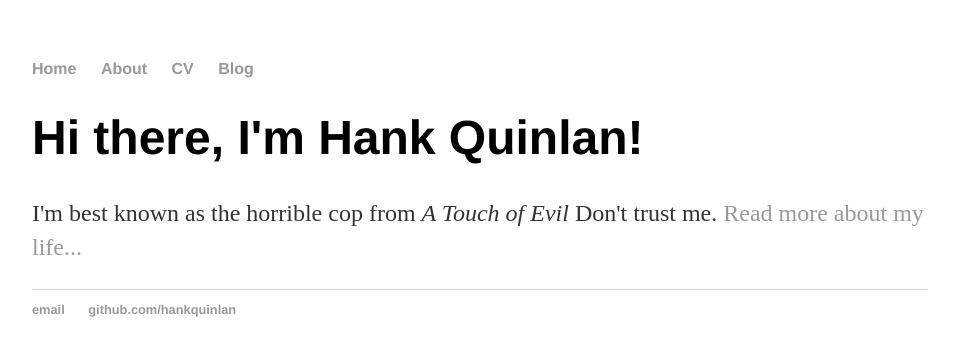
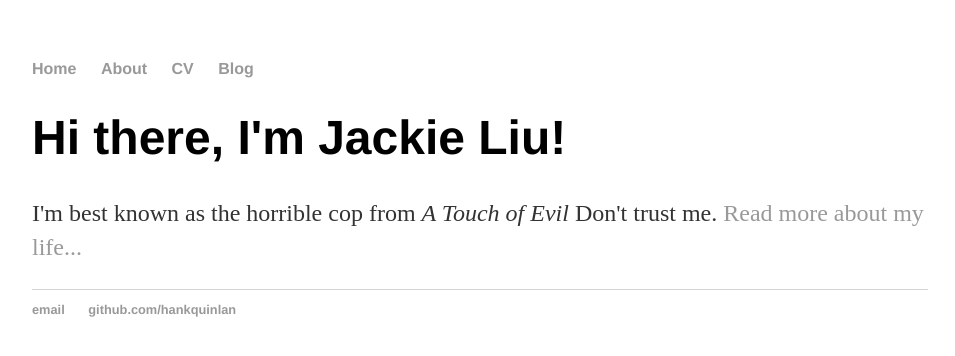
Before and after one commit to liuling0/test.github.io, a Jekyll site: the page built from index.html, in a window 1280 px wide. Shown: the top 356 px of the page, without its empty margins (160-1115 px from the left). Built offline with Jekyll 4.4.1, drawn with Linux system fonts in a browser that asks for light colours.

Commit message:
Update index.html

```diff
--- a/index.html
+++ b/index.html
@@ -3,6 +3,6 @@ layout: default
 title: Hank Quinlan, Horrible Cop
 ---
 <div class="blurb">
-	<h1>Hi there, I'm Hank Quinlan!</h1>
+	<h1>Hi there, I'm Jackie Liu!</h1>
 	<p>I'm best known as the horrible cop from <em>A Touch of Evil</em> Don't trust me. <a href="/about">Read more about my life...</a></p>
 </div><!-- /.blurb -->
```
